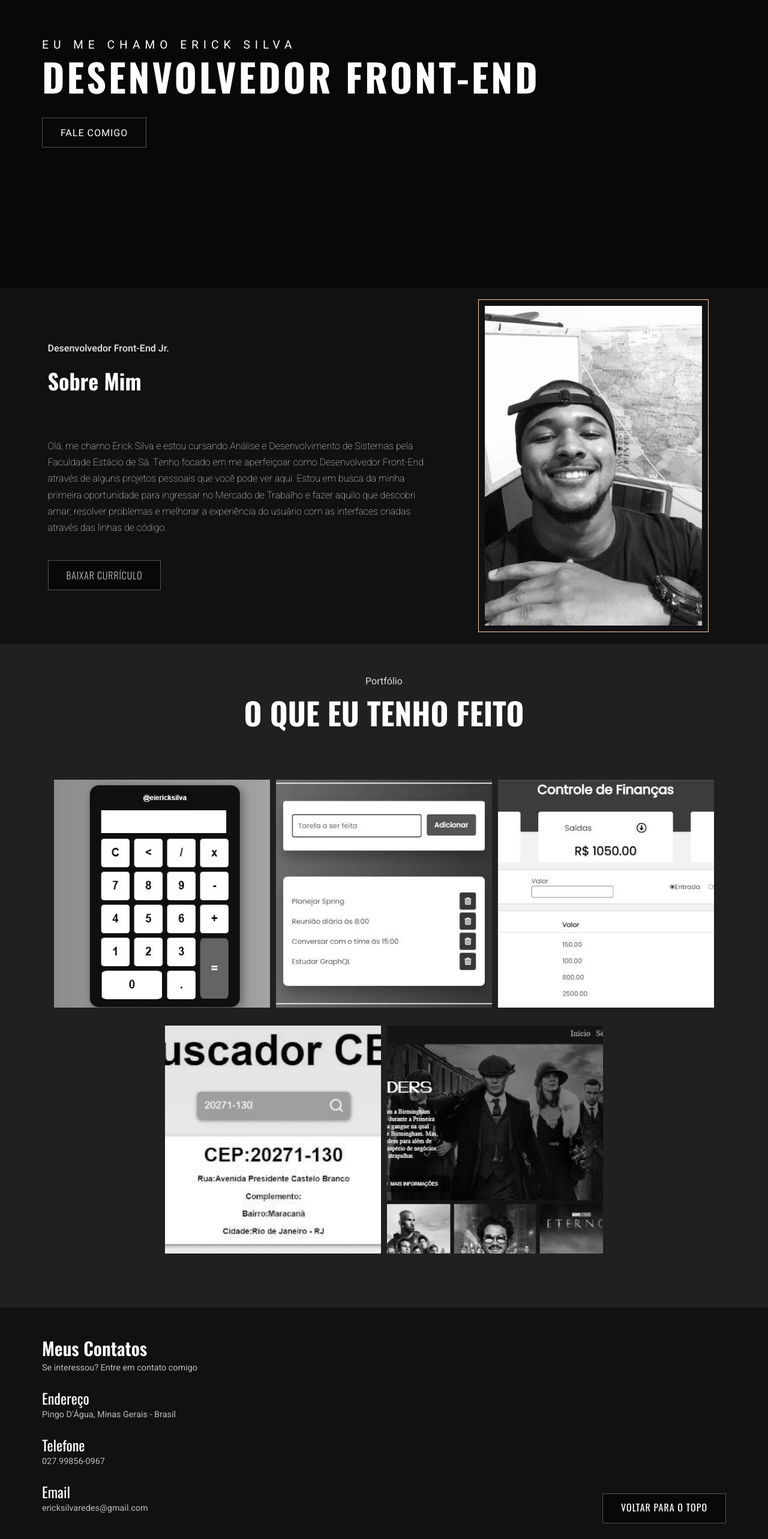
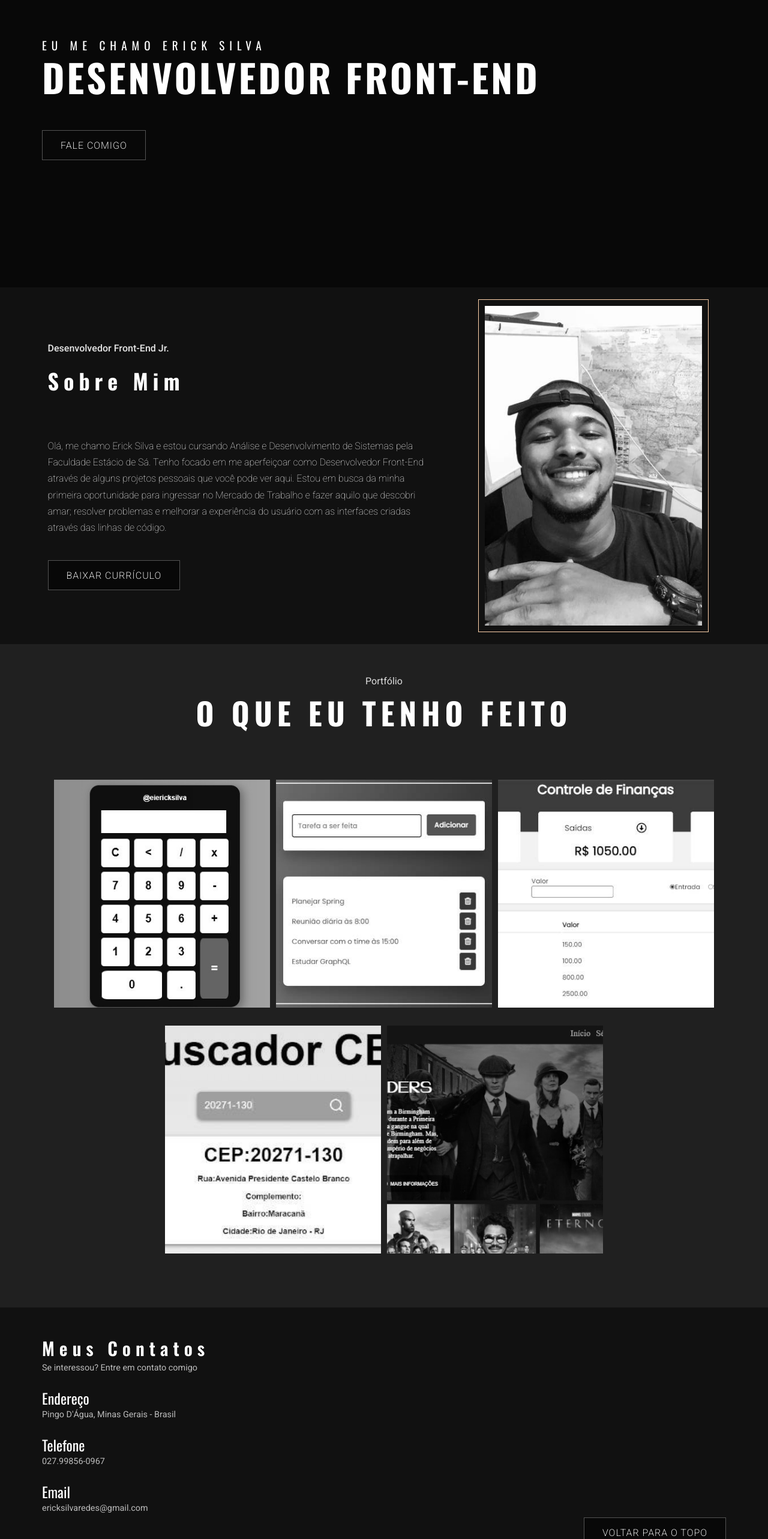
Before and after one commit to eiericksilva/eiericksilva.github.io, a React (Create React App) app: page / in a window 1280 px wide. Shown: the part 234-2800 px from the top of the page at 60% size. Built offline with nearby package versions, Linux system fonts and the light colour scheme.

Commit message:
retirando algumas redundâncias

```diff
--- a/src/components/aboutMe/index.js
+++ b/src/components/aboutMe/index.js
@@ -1,4 +1,6 @@
 import * as A from "./styles"
+import { Button } from "../button/index"
+
 
 
 const AboutMe = () => {
@@ -11,11 +13,10 @@ const AboutMe = () => {
             <A.Title> Sobre Mim</A.Title>
           </A.ContainerTitle>
           <A.Main>Olá, me chamo Erick Silva e estou cursando Análise e Desenvolvimento de Sistemas pela Faculdade Estácio de Sá. Tenho focado em me aperfeiçoar como Desenvolvedor Front-End através de alguns projetos pessoais que você pode ver aqui. Estou em busca da minha primeira oportunidade para ingressar no Mercado de Trabalho e fazer aquilo que descobri amar; resolver problemas e melhorar a experiência do usuário com as interfaces criadas através das linhas de código.</A.Main>
-          <A.Button>
-            <A.LinkPDF href="https://drive.google.com/file/d/1nM2yItu7V1SMR8bLpL6A0Aqb7CMVUR8m/view?usp=sharing" target="_blank">
-              BAIXAR CURRÍCULO
-            </A.LinkPDF>
-          </A.Button>
+
+          <Button>
+            <a href="https://drive.google.com/file/d/1nM2yItu7V1SMR8bLpL6A0Aqb7CMVUR8m/view?usp=sharing" target={"_blank"} rel="noreferrer">BAIXAR CURRÍCULO</a>
+          </Button>
         </A.Info>
         <A.WrapperPhoto>
           <A.BorderPhoto>
--- a/src/components/aboutMe/styles.js
+++ b/src/components/aboutMe/styles.js
@@ -17,7 +17,6 @@ export const Container = styled.div`
 export const Info = styled.div`
     align-items: center;
     padding: 90px 70px;
-    font-family: "Heebo",sans-serif;
     font-size: 1rem;
     text-align: left;
     width: 60%;
@@ -31,7 +30,6 @@ export const Info = styled.div`
 
 `;
 export const ContainerTitle = styled.div`
-    font-family: "Heebo",sans-serif;
     margin-bottom: 30px;
     background-color: #111111;
 
@@ -46,13 +44,11 @@ export const SubTitle = styled.span`
     color: #ddd;
     font-weight: 600;
     margin-bottom: 10px;
-    font-family: "Heebo",sans-serif;
     line-height: 1.5;
 
 `;
 
 export const Title = styled.h2`
-    font-family: "Oswald",sans-serif;
     font-size: 36px;
     font-weight: 700;
     padding-bottom: 20px;
@@ -79,7 +75,6 @@ export const WrapperPhoto = styled.div`
 export const BorderPhoto = styled.div`
     border: 1px solid #FFD1AA;
     padding: 10px;
-    background-color: transparent;
     width: 100%;
     height: 100%;
     position: absolute;
@@ -97,35 +92,7 @@ export const Photo = styled.img`
 `;
 
 export const Main = styled.p`
-    color: #999;
     line-height: 1.7rem;
     margin-bottom: 20px;
     color: #fff;
-    font-family: "Heebo",sans-serif;
-    font-weight: 100;
-
 `;
-
-export const Button = styled.button`
-   font-family: "Oswald",sans-serif;
-    font-size: 1rem;
-    font-weight: 200;
-    line-height: 1.5;
-    width: auto;
-    height: 50px;
-    letter-spacing: 1px;
-    padding: 0 30px;
-    background-color: #080808;
-    border: 1px solid hsla(0,0%,40%,.8);
-    margin-top: 20px;
-
-        &:hover {
-            cursor: pointer;
-            background-color: rgba(100, 82, 66.7, 0.98);
-            transition: 0.5s;
-        }
-`;
-export const LinkPDF = styled.a`
-    text-decoration: none;
-    font-family: "Oswald",sans-serif;
-`;
--- /dev/null
+++ b/src/components/button/index.js
@@ -0,0 +1,26 @@
+import styled from "styled-components"
+
+
+export const Button = styled.button`
+    font-family: "Oswald",sans-serif;
+    font-size: 1rem;
+    font-weight: 200;
+    line-height: 1.5;
+    width: auto;
+    height: 50px;
+    letter-spacing: 1px;
+    padding: 0 30px;
+    background-color: #080808;
+    border: 1px solid hsla(0,0%,40%,.8);
+    margin-top: 20px;
+
+    a {
+        text-decoration: none;
+    }
+
+    &:hover {
+            cursor: pointer;
+            background-color: rgba(100, 82, 66.7, 0.98);
+            transition: 0.5s;
+    }
+`;
--- a/src/components/contatos/index.js
+++ b/src/components/contatos/index.js
@@ -1,4 +1,5 @@
 import * as C from "./styles"
+import {Button} from '../button/index'
 
 const Contacts = () => {
   return (
@@ -16,10 +17,11 @@ const Contacts = () => {
             <C.SubTitle>Email</C.SubTitle>
             <C.Text>ericksilvaredes@gmail.com</C.Text>
         </C.Contacts>
+
         <C.wrapperButton>
-          <C.Button href="#Inicio">
-            VOLTAR PARA O TOPO
-          </C.Button>
+          <Button>
+            <a href="#Inicio">VOLTAR PARA O TOPO</a>
+          </Button>
         </C.wrapperButton>
 
 
--- a/src/components/contatos/styles.js
+++ b/src/components/contatos/styles.js
@@ -56,24 +56,3 @@ export const wrapperButton = styled.div`
       justify-content: center;
     }
 `;
-export const Button = styled.a`
-    text-decoration: none;
-    font-family: "Oswald",sans-serif;
-    font-size: 1rem;
-    font-weight: 400;
-    line-height: 1.5;
-    width: auto;
-    height: 50px;
-    letter-spacing: 1px;
-    padding: 10px 30px;
-    margin-bottom: 40px;
-    text-align: center;
-    background-color: #080808;
-    border: 1px solid hsla(0,0%,40%,.8);
-
-        &:hover {
-            cursor: pointer;
-            background-color: rgba(100, 82, 66.7, 0.98);
-            transition: 0.5s;
-        }
-`;
--- a/src/components/footer/index.js
+++ b/src/components/footer/index.js
@@ -1,6 +1,7 @@
 import * as I from "./styles";
 import { IoLogoInstagram } from "react-icons/io"
 import {AiFillLinkedin,AiFillGithub} from "react-icons/ai"
+
 
 
 
--- a/src/components/header/index.js
+++ b/src/components/header/index.js
@@ -1,5 +1,6 @@
 import * as H from "./styles"
 import React from 'react'
+import { Button } from "../button/index"
 
 const Header = () => {
   return (
@@ -18,11 +19,11 @@ const Header = () => {
             <H.Main>
                 <H.Subtitle className="main">EU ME CHAMO ERICK SILVA</H.Subtitle>
                 <H.Title className="main">DESENVOLVEDOR FRONT-END</H.Title>
-                <H.Button>
-                  <a href="#Contatos">
-                    FALE COMIGO
-                  </a>
-                </H.Button>
+                <Button>
+                    <a href="#Contatos">
+                      FALE COMIGO
+                    </a>
+                </Button>
             </H.Main>
         </H.Wrapper>
     </>
--- a/src/components/header/styles.js
+++ b/src/components/header/styles.js
@@ -8,7 +8,6 @@ export const Wrapper = styled.div`
 `;
 
 export const ContainerMenu = styled.div`
-    background-color: #080808;
     width: 100%;
     height: auto;
     display: flex;
@@ -22,7 +21,6 @@ export const ContainerMenu = styled.div`
 `;
 
 export const Logo = styled.h3`
-    font-family: "Heebo",sans-serif;
     font-weight: 900;
     font-size: 1.5rem;
     display: flex;
@@ -71,12 +69,10 @@ export const Link = styled.a`
 `;
 
 export const Main = styled.main`
-    background-color: #080808;
     width: 100%;
     height: 100%;
     padding: 150px 70px;
     margin: 100px 0;
-    font-family: "Heebo",sans-serif;
 
     @media(max-width:764px) {
         margin-top: 30px;
@@ -89,51 +85,16 @@ export const Main = styled.main`
     }
 `;
 
-export const Subtitle = styled.h4`
-    font-size: 1.2rem;
-    font-weight: 400;
-    letter-spacing: 8px;
-
-    @media(max-width:764px) {
-        font-size:0.6rem;
-        letter-spacing: 6px;
-    }
-`;
-
-export const Title = styled.h2`
-    font-size: 4rem;
-    letter-spacing: 4px;
-    font-weight: 700;
-    font-family: "Oswald",sans-serif;
-    line-height: 1.2;
-    margin-bottom: 30px;
-
+export const Title = styled.h1`
     @media(max-width:764px) {
         font-size:1.2rem;
         letter-spacing: 4px;
     }
 `;
 
-export const Button = styled.button`
-    font-family: "Oswald",sans-serif;
-    font-size: 1rem;
-    font-weight: 400;
-    line-height: 1.5;
-    width: auto;
-    height: 50px;
-    letter-spacing: 1px;
-    padding: 0 30px;
-    background-color: #080808;
-    border: 1px solid hsla(0,0%,40%,.8);
-
-
-        a {
-            text-decoration: none;
-        }
-
-        &:hover {
-            cursor: pointer;
-            background-color: rgba(100, 82, 66.7, 0.98);
-            transition: 0.5s;
-        }
+export const Subtitle = styled.h2`
+    @media(max-width:764px) {
+        font-size:0.6rem;
+        letter-spacing: 6px;
+    }
 `;
--- a/src/css/global.js
+++ b/src/css/global.js
@@ -13,6 +13,26 @@ const GlobalStyle = createGlobalStyle`
     html {
         scroll-behavior: smooth;
     }
+
+    h1 {
+        font-size: 4rem;
+        letter-spacing: 4px;
+        font-weight: 700;
+        font-family: "Oswald",sans-serif;
+        line-height: 1.2;
+        margin-bottom: 30px;
+    }
+
+    h2 {
+        font-size: 1.2rem;
+        font-weight: 400;
+        letter-spacing: 8px;
+        font-family: "Oswald",sans-serif;
+    }
+
+    p {
+        font-weight: 100;
+    }
 `;
 
 export default GlobalStyle;
```
